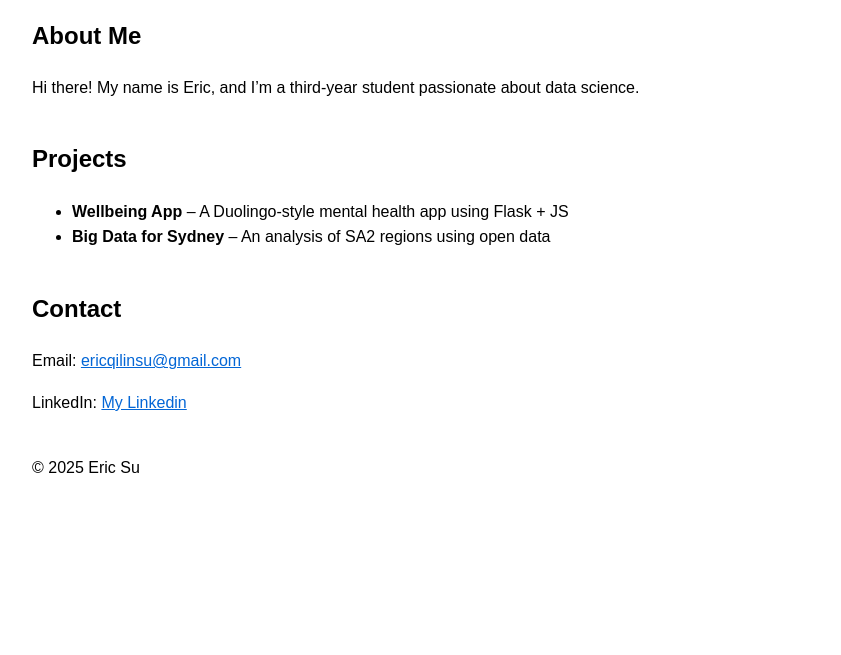
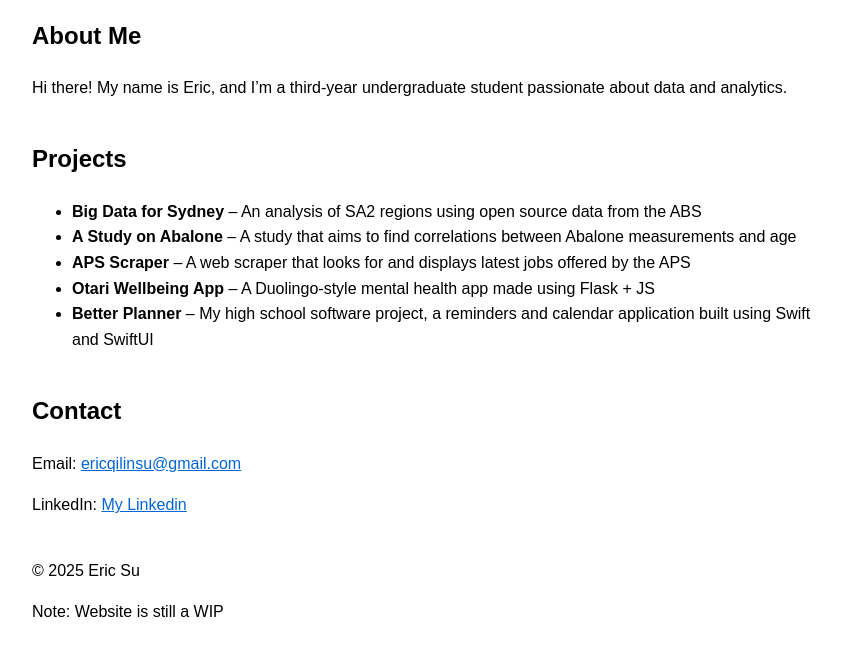
Before and after one commit to LordSuey/personalportfolio, a plain HTML site: page index.html in a window 1280 px wide. Shown: the part 143-798 px from the top of the page, without its empty margins (208-1049 px from the left). Drawn offline with Linux system fonts and the light colour scheme.

Commit message:
Updated Portfolio

```diff
--- a/index.html
+++ b/index.html
@@ -14,14 +14,17 @@
 
   <section>
     <h2>About Me</h2>
-    <p>Hi there! My name is Eric, and I’m a third-year student passionate about data science.</p>
+    <p>Hi there! My name is Eric, and I’m a third-year undergraduate student passionate about data and analytics.</p>
   </section>
 
   <section>
     <h2>Projects</h2>
     <ul>
-      <li><strong>Wellbeing App</strong> – A Duolingo-style mental health app using Flask + JS</li>
-      <li><strong>Big Data for Sydney</strong> – An analysis of SA2 regions using open data</li>
+      <li><strong>Big Data for Sydney</strong> – An analysis of SA2 regions using open source data from the ABS</li>
+      <li><strong>A Study on Abalone</strong> – A study that aims to find correlations between Abalone measurements and age</li>
+      <li><strong>APS Scraper</strong> – A web scraper that looks for and displays latest jobs offered by the APS</li>
+      <li><strong>Otari Wellbeing App</strong> – A Duolingo-style mental health app made using Flask + JS</li>
+      <li><strong>Better Planner</strong> – My high school software project, a reminders and calendar application built using Swift and SwiftUI</li>
     </ul>
   </section>
 
@@ -33,6 +36,7 @@
 
   <footer>
     <p>© 2025 Eric Su</p>
+    <p>Note: Website is still a WIP</p>
   </footer>
 </body>
 </html>
```
